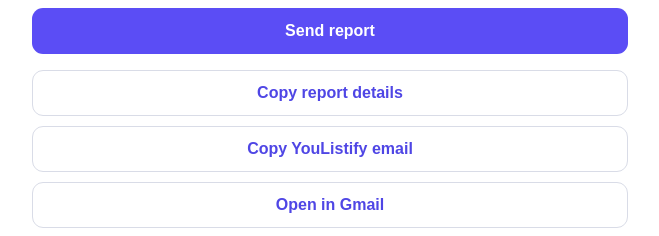
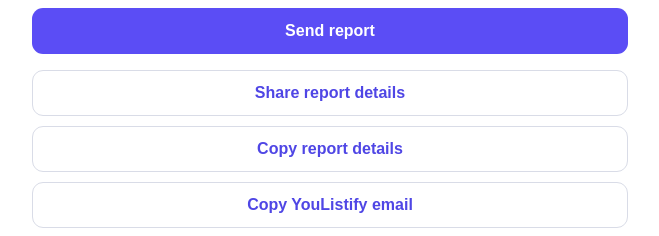
Before and after one commit to angelaannibale-coder/youlistify, a Next.js app: page /report in a window 1280 px wide. Shown: the part 671-907 px from the top of the page, without its empty margins (310-969 px from the left). Built offline with nearby package versions, Linux system fonts and the light colour scheme; no server answers.

Commit message:
Use native share for report fallback

```diff
--- a/app/report/page.tsx
+++ b/app/report/page.tsx
@@ -122,9 +122,31 @@ export default function ReportPage() {
     window.setTimeout(() => setCopiedAction(""), 2000);
   }
 
-  const emailSubject = `Report YouListify ${typeLabel}${details.title ? `: ${details.title}` : ""}`;
-  const mailHref = `mailto:${supportEmailText}?subject=${encodeURIComponent(emailSubject)}&body=${encodeURIComponent(reportText)}`;
-  const gmailHref = `https://mail.google.com/mail/?view=cm&fs=1&to=${encodeURIComponent(supportEmailText)}&su=${encodeURIComponent(emailSubject)}&body=${encodeURIComponent(reportText)}`;
+  async function shareReportDetails() {
+    const emailSubject = `Report YouListify ${typeLabel}${details.title ? `: ${details.title}` : ""}`;
+    const shareText = `Send to: ${supportEmailText}\n\n${reportText}`;
+    try {
+      if (navigator.share) {
+        await navigator.share({ title: emailSubject, text: shareText });
+        return;
+      }
+    } catch {
+      return;
+    }
+
+    try {
+      await navigator.clipboard.writeText(shareText);
+    } catch {
+      const input = document.createElement("textarea");
+      input.value = shareText;
+      document.body.appendChild(input);
+      input.select();
+      document.execCommand("copy");
+      document.body.removeChild(input);
+    }
+    setCopiedAction("share");
+    window.setTimeout(() => setCopiedAction(""), 2000);
+  }
 
   return (
     <main style={{ minHeight: "100vh", background: "#f6f7fb", padding: "40px 18px", fontFamily: "Arial,sans-serif" }}>
@@ -157,10 +179,9 @@ export default function ReportPage() {
             </form>
 
             <div style={{ display: "grid", gap: 10, marginTop: 16 }}>
+              <button type="button" onClick={shareReportDetails} style={secondaryButton}>{copiedAction === "share" ? "Report details copied" : "Share report details"}</button>
               <button type="button" onClick={copyReportDetails} style={secondaryButton}>{copiedAction === "details" ? "Report details copied" : "Copy report details"}</button>
               <button type="button" onClick={copySupportEmail} style={secondaryButton}>{copiedAction === "email" ? "YouListify email copied" : "Copy YouListify email"}</button>
-              <a href={gmailHref} target="_blank" rel="noreferrer" style={{ ...secondaryButton, textAlign: "center" }}>Open in Gmail</a>
-              <a href={mailHref} style={{ ...secondaryButton, textAlign: "center" }}>Open default email app</a>
             </div>
           </>
         )}
```
